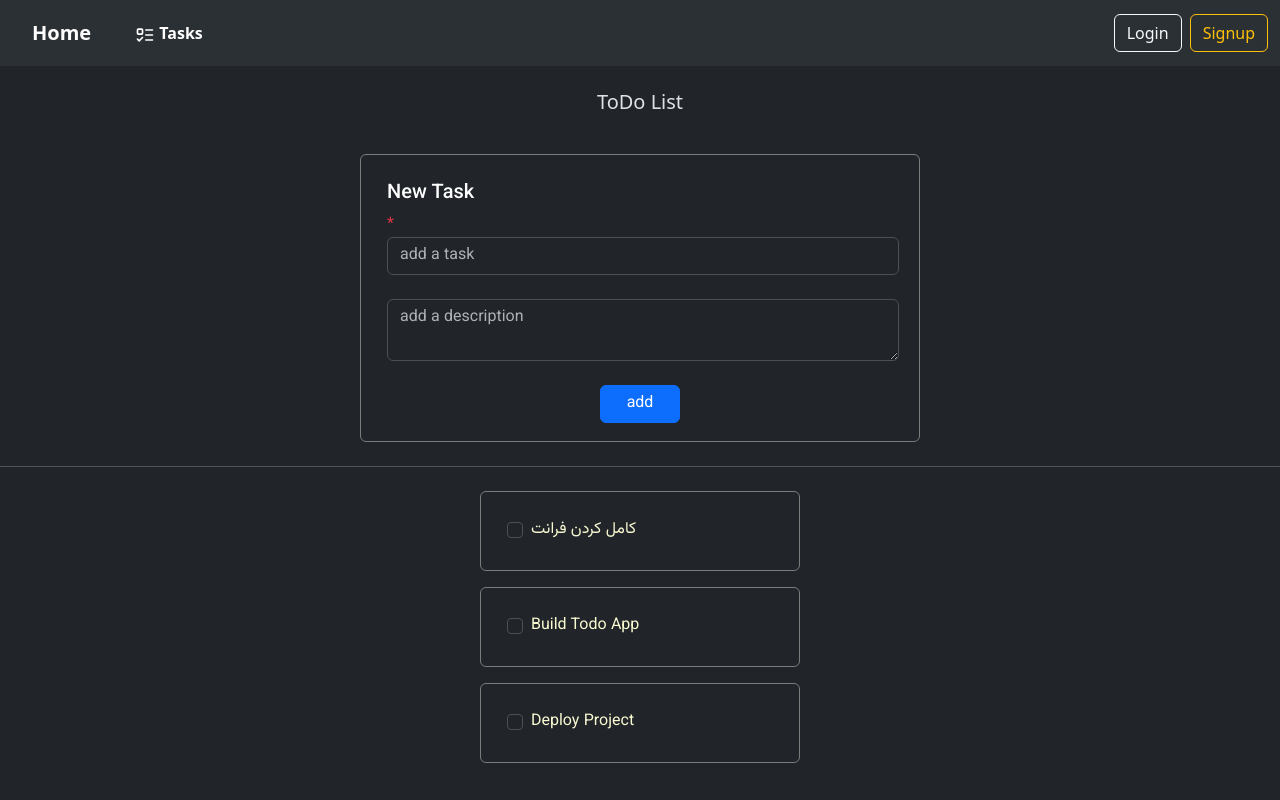
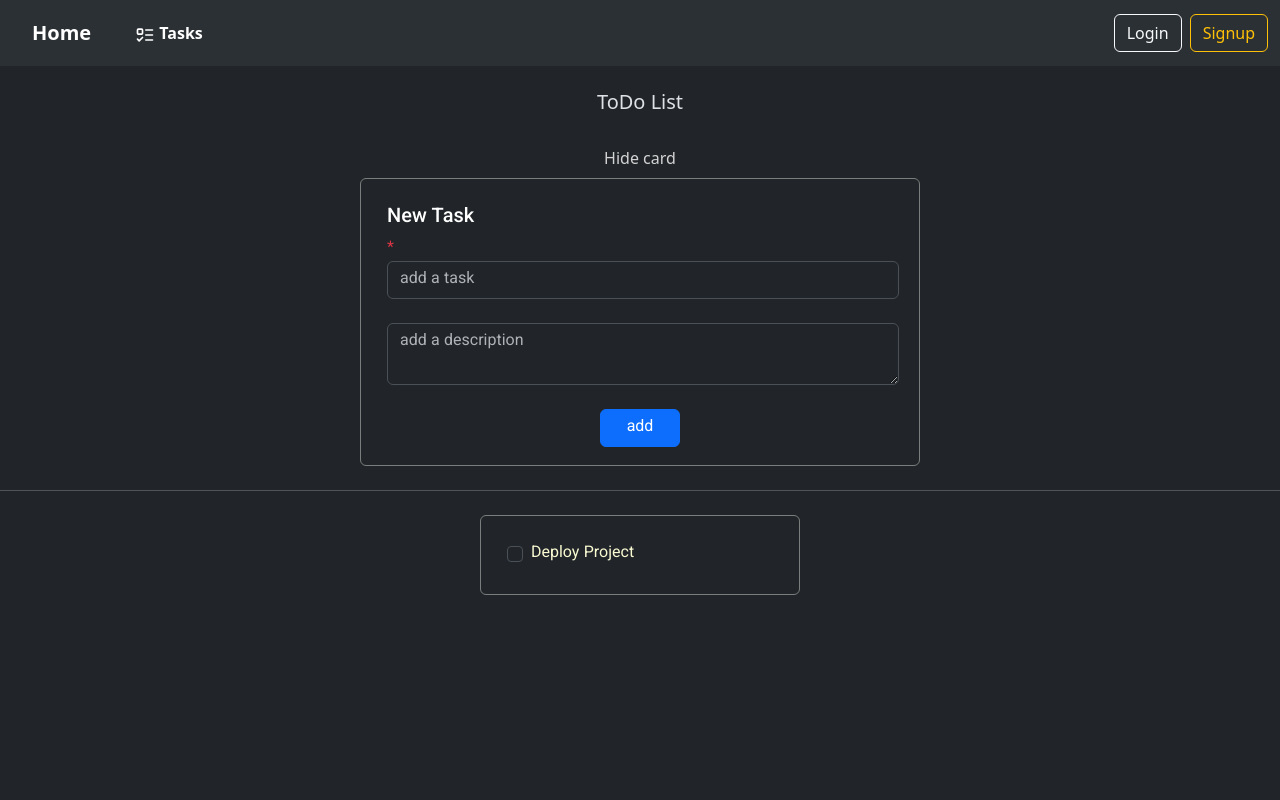
Before and after one commit to MohammadSobhanSt/TodoList, a Vue app in the folder frontend/: page /tasks in a window 1280 px wide. Built offline with nearby package versions, Linux system fonts and the light colour scheme.

Commit message:
user can now hide the add task card

```diff
--- a/frontend/src/views/Tasks.vue
+++ b/frontend/src/views/Tasks.vue
@@ -2,12 +2,10 @@
 import { ref, watch } from "vue"
 import Draggable from "vuedraggable"
 
-let id = 4
+let id = 0
 
 const defaultTasks = [
-  { id: 1, title: "کامل کردن فرانت", description: "", completed: false, showDescription: false },
-  { id: 2, title: "Build Todo App", description: "", completed: false, showDescription: false },
-  { id: 3, title: "Deploy Project", description: "", completed: false, showDescription: false },
+  { id: 0, title: "Deploy Project", description: "", completed: false, showDescription: false },
 ]
 
 const tasks = ref(JSON.parse(localStorage.getItem("tasks")) || defaultTasks)
@@ -19,9 +17,9 @@ watch(tasks,
 
 // We could write the code above like:
 // function saveTasks(newTasks) {
-//   localStorage.setItem("tasks", JSON.stringify(newTasks)),
+//   localStorage.setItem("tasks", JSON.stringify(newTasks))},
 //   { deep: true }
-// }
+//
 // watch(tasks, saveTasks)
 
 
@@ -39,10 +37,18 @@ function addTask() {
     addDescriptionInput.value = ''
   };
 }
+
+var showAddTask = ref(true)
 </script>
 
 <template>
     <h5 class="text-center">ToDo List</h5><br>
+    <div class="text-center">
+        <span id="showAddTaskBtn" @click.prevent="showAddTask = !showAddTask">
+            {{ showAddTask ? 'Hide card' : 'Show card' }}
+        </span>
+    </div>
+    <div v-show="showAddTask">
         <div class="d-flex justify-content-center mx-2">
             <div class="card" id="addTaskCard">
                 <div class="card-body">
@@ -60,15 +66,18 @@ function addTask() {
                 </div>
             </div>
         </div>
+    </div>
     <hr>
     <Draggable v-model="tasks" item-key="id" animation="500">
         <template #item="{ element }">
             <div class="d-flex justify-content-center">
                 <div class="card">
                     <div class="card-body">
+                        <div class="d-flex">
                             <div class="form-check">
                                 <input class="form-check-input" type="checkbox" :id="'check-' + element.id" v-model="element.completed"/>
-                            <label class="form-check-label" :for="'check-' + element.id" @click.prevent>
+                            </div>
+                            <label :for="'check-' + element.id">
                                 <s v-if="element.completed">{{ element.title }}</s>
                                 <span v-else>{{ element.title }}</span>
                                 <span v-show="element.showDescription"><hr>{{ element.description }}</span>
@@ -121,4 +130,10 @@ function addTask() {
     width: 35rem;
     height: 18rem;
 }
+
+#showAddTaskBtn {
+    color: lightgray;
+    cursor: pointer;
+    user-select: none;
+}
 </style>
```
Lines whose indentation alone changed are shown as unchanged.
